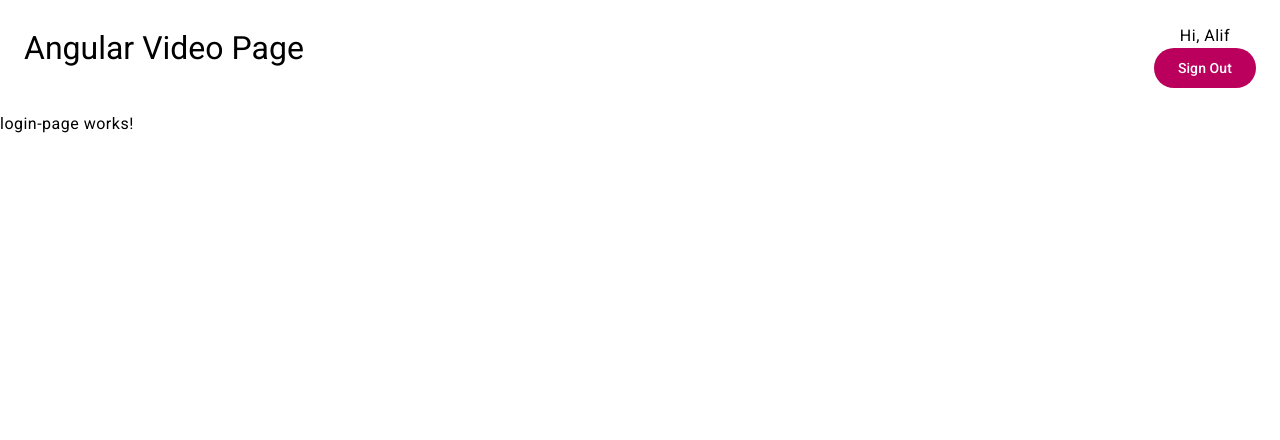
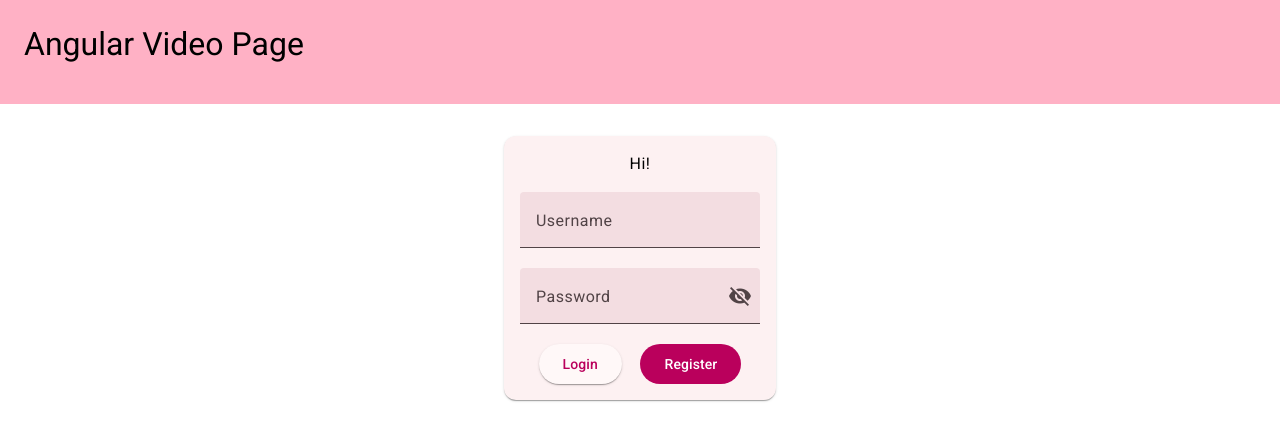
Before and after one commit to alifyandra/angular-video-page, an Angular app: page / in a window 1280 px wide. Shown: the top 440 px of the page. Built offline with nearby package versions, Linux system fonts and the light colour scheme.

Commit message:
Feat: Finish header and initial login page styling

```diff
--- a/src/app/app.config.ts
+++ b/src/app/app.config.ts
@@ -5,5 +5,5 @@ import { routes } from './app.routes';
 import { provideAnimationsAsync } from '@angular/platform-browser/animations/async';
 
 export const appConfig: ApplicationConfig = {
-  providers: [provideZoneChangeDetection({ eventCoalescing: true }), provideRouter(routes), provideAnimationsAsync()]
+  providers: [provideZoneChangeDetection({ eventCoalescing: true }), provideRouter(routes), provideAnimationsAsync(), provideAnimationsAsync()]
 };
--- a/src/app/header/header.component.html
+++ b/src/app/header/header.component.html
@@ -2,7 +2,7 @@
   <div class="header-text">
     <h4>Angular Video Page</h4>
   </div>
-  <div class="greet-container">
+  <div class="greet-container" *ngIf="isLoggedIn">
     <div>Hi, {{ username }}</div>
     <button mat-flat-button>Sign Out</button>
   </div>
--- a/src/app/header/header.component.scss
+++ b/src/app/header/header.component.scss
@@ -1,9 +1,11 @@
+@import "../../theme.scss";
+
 .container {
   display: flex;
   justify-content: space-between;
   align-items: center;
   padding: 1.5em;
-  // background-color: ;
+  background-color: $primary;
 }
 .header-text {
   display: flex;
--- a/src/app/header/header.component.ts
+++ b/src/app/header/header.component.ts
@@ -1,10 +1,11 @@
 import { Component } from '@angular/core';
 import { MatButtonModule } from '@angular/material/button';
+import { CommonModule } from '@angular/common';
 
 @Component({
   selector: 'app-header',
   standalone: true,
-  imports: [MatButtonModule],
+  imports: [CommonModule, MatButtonModule],
   templateUrl: './header.component.html',
   styleUrl: './header.component.scss',
 })
--- a/src/app/login-page/login-page.component.html
+++ b/src/app/login-page/login-page.component.html
@@ -1 +1,32 @@
-<p>login-page works!</p>
+<div class="container">
+  <mat-card class="form-container">
+    <mat-card-header style="justify-content: center; padding: 1em 2em">
+      Hi!
+    </mat-card-header>
+    <mat-card-content>
+      <mat-form-field style="width: 100%"
+        ><mat-label>Username</mat-label> <input matInput />
+      </mat-form-field>
+    </mat-card-content>
+    <mat-card-content>
+      <mat-form-field style="width: 100%">
+        <mat-label>Password</mat-label>
+        <input matInput [type]="'password'" />
+        <button
+          mat-icon-button
+          matSuffix
+          [attr.aria-label]="'Hide password'"
+          [attr.aria-pressed]=""
+        >
+          <mat-icon>{{ "visibility_off" }}</mat-icon>
+        </button>
+      </mat-form-field>
+    </mat-card-content>
+    <mat-card-footer style="padding: 0em 1em 1em">
+      <div class="button-container">
+        <button mat-raised-button>Login</button>
+        <button mat-flat-button>Register</button>
+      </div>
+    </mat-card-footer>
+  </mat-card>
+</div>
--- a/src/app/login-page/login-page.component.scss
+++ b/src/app/login-page/login-page.component.scss
@@ -0,0 +1,15 @@
+.container {
+  padding: 2em 1em;
+  display: flex;
+  justify-content: center;
+}
+
+.form-container {
+  text-align: center;
+  width: fit-content;
+}
+
+.button-container {
+  display: flex;
+  justify-content: space-evenly;
+}
--- a/src/app/login-page/login-page.component.ts
+++ b/src/app/login-page/login-page.component.ts
@@ -1,12 +1,25 @@
-import { Component } from '@angular/core';
+import { Component, EventEmitter, Output } from '@angular/core';
+import { MatFormFieldModule } from '@angular/material/form-field';
+import { MatIconModule } from '@angular/material/icon';
+import { MatInputModule } from '@angular/material/input';
+import { MatButtonModule } from '@angular/material/button';
+import { MatCardModule } from '@angular/material/card';
 
 @Component({
   selector: 'app-login-page',
   standalone: true,
-  imports: [],
+  imports: [
+    MatFormFieldModule,
+    MatIconModule,
+    MatInputModule,
+    MatButtonModule,
+    MatCardModule,
+  ],
   templateUrl: './login-page.component.html',
-  styleUrl: './login-page.component.scss'
+  styleUrl: './login-page.component.scss',
 })
 export class LoginPageComponent {
-
+  @Output()
+  username: string = '';
+  password: string = '';
 }
--- a/src/index.html
+++ b/src/index.html
@@ -14,7 +14,9 @@
       href="https://fonts.googleapis.com/icon?family=Material+Icons"
       rel="stylesheet"
     />
-  </head>
+      <link href="https://fonts.googleapis.com/css2?family=Roboto:wght@300;400;500&display=swap" rel="stylesheet">
+    <link href="https://fonts.googleapis.com/icon?family=Material+Icons" rel="stylesheet">
+</head>
   <body class="mat-typography">
     <app-root></app-root>
   </body>
--- /dev/null
+++ b/src/theme.scss
@@ -0,0 +1,20 @@
+@use "sass:map";
+@use "@angular/material" as mat;
+
+@include mat.core();
+
+$theme: mat.define-theme(
+  (
+    color: (
+      theme-type: light,
+      primary: mat.$rose-palette,
+      tertiary: mat.$red-palette,
+    ),
+    density: (
+      scale: 0,
+    ),
+  )
+);
+
+$primary: mat.get-theme-color($theme, primary, 80);
+$secondary: mat.get-theme-color($theme, secondary, 50);
```
Also changed, not shown: angular.json (+2 -7 lines), package.json (line endings or trailing spaces).
